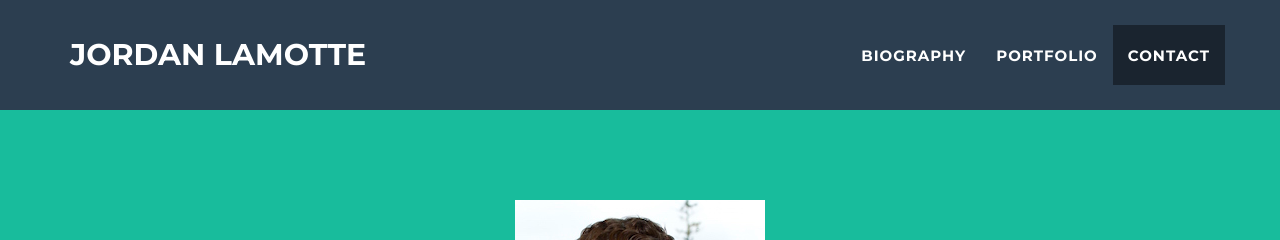
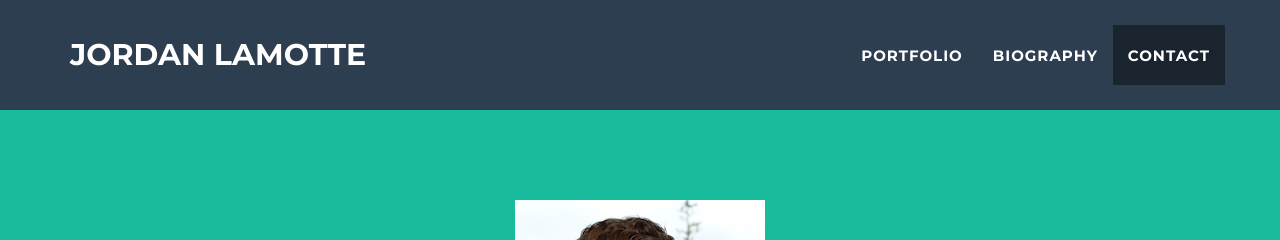
Before and after one commit to lamojo/lamojo.github.io, a Jekyll site: the page built from index.html, in a window 1280 px wide. Shown: the top 240 px of the page. Built offline with Jekyll 4.4.1, drawn with Linux system fonts in a browser that asks for light colours.

Commit message:
Navigation
Updated navigation.

```diff
--- a/_includes/nav.html
+++ b/_includes/nav.html
@@ -19,10 +19,10 @@
                         <a href="#page-top"></a>
                     </li>
                     <li class="page-scroll">
-                        <a href="#biography">Biography</a>
+                        <a href="#portfolio">Portfolio</a>
                     </li>
                     <li class="page-scroll">
-                        <a href="#portfolio">Portfolio</a>
+                        <a href="#biography">Biography</a>
                     </li>
                     <li class="page-scroll">
                         <a href="#contact">Contact</a>
```
